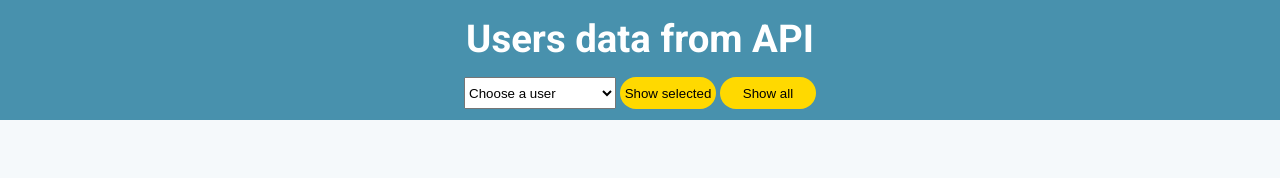
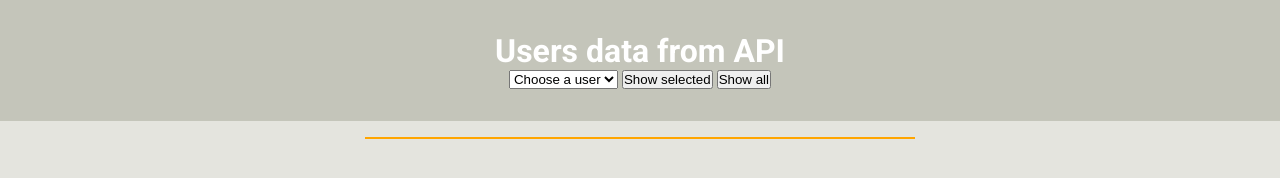
Before and after one commit to LinneaToth/usersdatafromapi, a plain HTML site: page index.html in a window 1280 px wide. Drawn offline with Linux system fonts and the light colour scheme; no server answers.

Commit message:
setup sass

```diff
--- a/index.html
+++ b/index.html
@@ -13,7 +13,7 @@
 
 
     <script src="script/main.js" type="module"></script>
-    <link rel="stylesheet" href="style/style.css">
+    <link rel="stylesheet" href="style/output.css">
 </head>
 
 <body>
--- a/script/domBuilder.js
+++ b/script/domBuilder.js
@@ -3,6 +3,7 @@
 const buildCard = function (user) {
     const card = document.createElement("div");
     card.classList.add("card");
+    card.classList.add("id" + user.id);
     const infoMain = document.createElement("article");
     const btn = document.createElement("button");
     btn.innerText = "+";
--- a/script/main.js
+++ b/script/main.js
@@ -7,20 +7,33 @@ import { buildCard } from "../script/domBuilder.js";
 const userURL = "https://jsonplaceholder.typicode.com/users";
 const users = [];
 const cardsContainer = document.querySelector("#cards-container");
+const showAllBtn = document.querySelector("#show-all");
 
-const constructSite = async function () {
+const showAll = async function () {
+    if (showAllBtn.innerText === "Show all") {
+        console.log(showAllBtn.innerText);
         const userData = await getData(userURL);
 
         for (let [index, user] of userData.entries()) {
             users[index] = new User(user);
-        console.log(users[index]);
-
         }
 
         for (let user of users) {
             const card = buildCard(user);
             cardsContainer.appendChild(card);
         }
+        showAllBtn.innerText = "Hide all"
+
+    } else if (showAllBtn.innerText === "Hide all") {
+        console.log(showAllBtn.innerText);
+        showAllBtn.innerText = "Show all";
+        const allCards = document.querySelectorAll(".card");
+
+        for (const card of allCards) {
+            card.remove();
+        }
+    }
 }
 
-constructSite();
+
+showAllBtn.addEventListener("click", showAll);
--- a/style/output.css
+++ b/style/output.css
@@ -1,3 +1,55 @@
+* {
+  box-sizing: border-box;
+  margin: 0;
+  padding: 0;
+}
 
+.card, #cards-container {
+  border: 1px solid orange;
+}
+
+h1, h2, h3, h4 {
+  font-family: roboto, sans-serif;
+  font-weight: bolder;
+}
+
+p {
+  font-family: roboto, sans-serif;
+  font-weight: normal;
+}
+
+#cards-container {
+  min-width: 350px;
+  max-width: 550px;
+  margin: 0px auto;
+  text-align: center;
+}
+
+body {
+  background-color: #E4E4DE;
+}
+
+header {
+  text-align: center;
+  background-color: #C4C5BA;
+  color: white;
+  padding: 2rem 0px;
+  margin-bottom: 1rem;
+}
+
+.hidden {
+  display: none;
+}
+
+/* Math for width and margins */
+#cards-container {
+  display: flex;
+  flex-direction: column;
+}
+
+.card {
+  background-color: white;
+  margin: 1rem 0;
+}
 
 /*# sourceMappingURL=output.css.map */
```
Also changed, not shown: 1 other file. Lines whose indentation alone changed are shown as unchanged.
